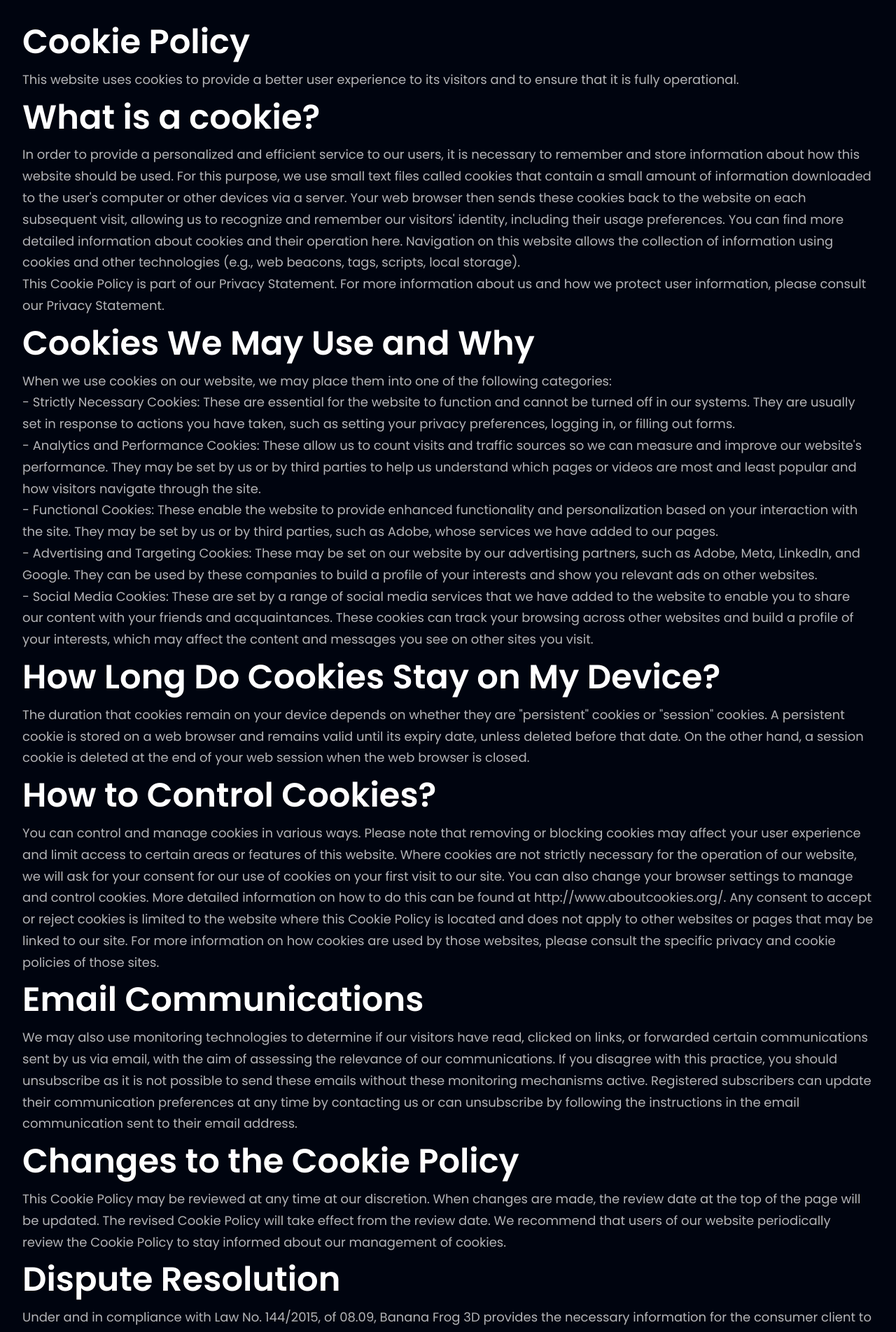
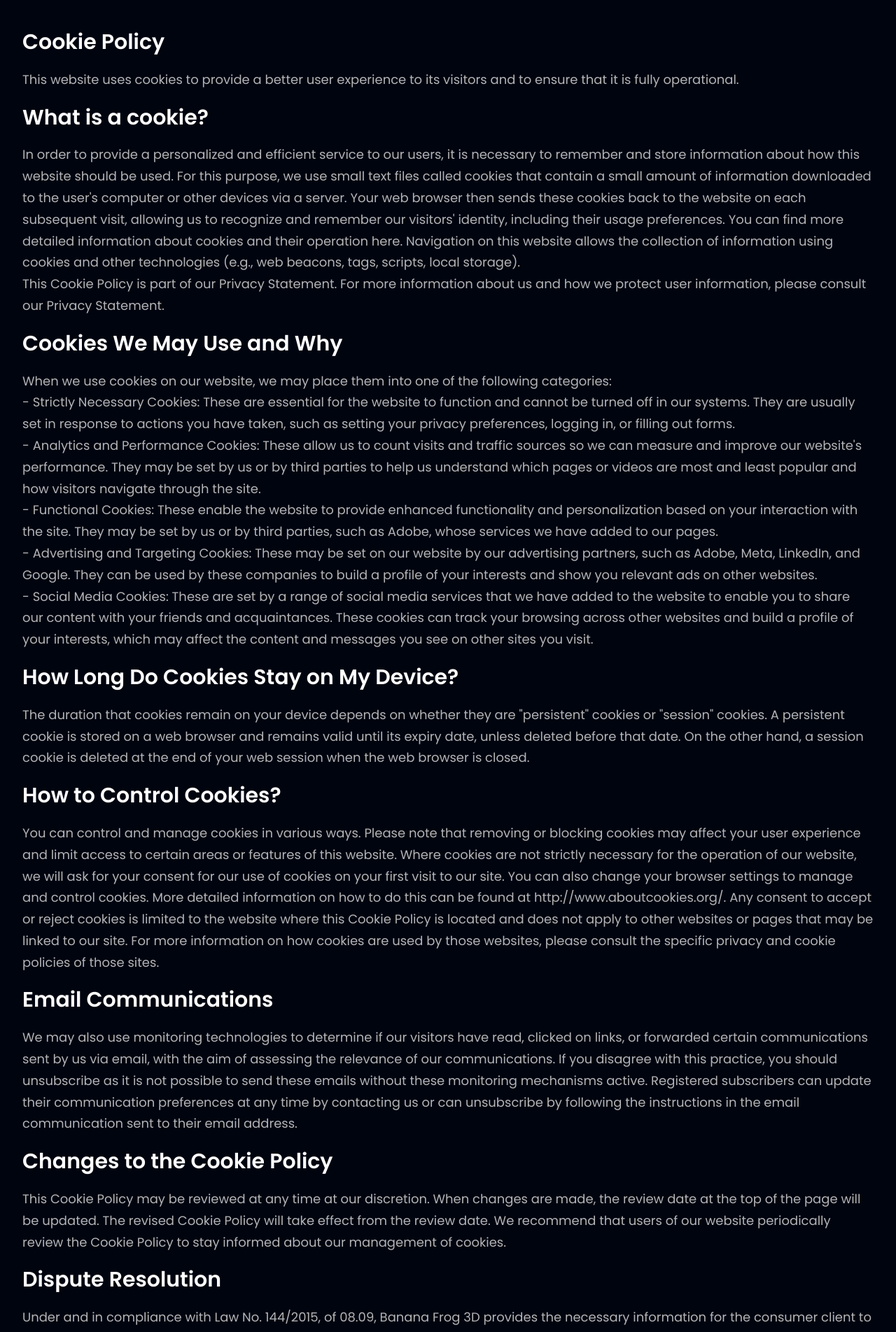
Before and after one commit to itsDaiton/business-website-template, a React (Vite) app: page /cookie-policy in a window 1280 px wide. Shown: the part 66-1970 px from the top of the page at 70% size. Built offline with nearby package versions, Linux system fonts and the light colour scheme.

Commit message:
clean: Add new header

```diff
--- a/package.json
+++ b/package.json
@@ -10,8 +10,10 @@
   },
   "dependencies": {
     "html-react-parser": "^5.1.16",
+    "i18next": "^23.15.1",
     "react": "^18.2.0",
     "react-dom": "^18.2.0",
+    "react-i18next": "^15.0.2",
     "react-router-dom": "^6.26.2"
   },
   "devDependencies": {
--- a/src/components/CookiePolicy.jsx
+++ b/src/components/CookiePolicy.jsx
@@ -4,12 +4,12 @@ import styles from "../styles/style";
 const CookiePolicy = () => {
   return (
     <section className={`${styles.flexLeft} flex-row flex-wrap sm:mb-20 mb-6`}>
-      <h2 className={styles.heading2}>Cookie Policy</h2>
+      <h3 className={styles.heading3}>Cookie Policy</h3>
       <p className={`${styles.paragraph}`}>
         This website uses cookies to provide a better user experience to its
         visitors and to ensure that it is fully operational.
       </p>
-      <h2 className={styles.heading2}>What is a cookie?</h2>
+      <h3 className={styles.heading3}>What is a cookie?</h3>
       <p className={`${styles.paragraph}`}>
         In order to provide a personalized and efficient service to our users,
         it is necessary to remember and store information about how this website
@@ -29,7 +29,7 @@ const CookiePolicy = () => {
         our Privacy Statement.
       </p>
 
-      <h2 className={styles.heading2}>Cookies We May Use and Why</h2>
+      <h3 className={styles.heading3}>Cookies We May Use and Why</h3>
       <p className={`${styles.paragraph}`}>
         When we use cookies on our website, we may place them into one of the
         following categories:
@@ -70,9 +70,9 @@ const CookiePolicy = () => {
         </li>
       </ul>
 
-      <h2 className={styles.heading2}>
+      <h3 className={styles.heading3}>
         How Long Do Cookies Stay on My Device?
-      </h2>
+      </h3>
       <p className={`${styles.paragraph}`}>
         The duration that cookies remain on your device depends on whether they
         are "persistent" cookies or "session" cookies. A persistent cookie is
@@ -81,7 +81,7 @@ const CookiePolicy = () => {
         at the end of your web session when the web browser is closed.
       </p>
 
-      <h2 className={styles.heading2}>How to Control Cookies?</h2>
+      <h3 className={styles.heading3}>How to Control Cookies?</h3>
       <p className={`${styles.paragraph}`}>
         You can control and manage cookies in various ways. Please note that
         removing or blocking cookies may affect your user experience and limit
@@ -97,7 +97,7 @@ const CookiePolicy = () => {
         consult the specific privacy and cookie policies of those sites.
       </p>
 
-      <h2 className={styles.heading2}>Email Communications</h2>
+      <h3 className={styles.heading3}>Email Communications</h3>
       <p className={`${styles.paragraph}`}>
         We may also use monitoring technologies to determine if our visitors
         have read, clicked on links, or forwarded certain communications sent by
@@ -110,7 +110,7 @@ const CookiePolicy = () => {
         sent to their email address.
       </p>
 
-      <h2 className={styles.heading2}>Changes to the Cookie Policy</h2>
+      <h3 className={styles.heading3}>Changes to the Cookie Policy</h3>
       <p className={`${styles.paragraph}`}>
         This Cookie Policy may be reviewed at any time at our discretion. When
         changes are made, the review date at the top of the page will be
@@ -119,7 +119,7 @@ const CookiePolicy = () => {
         Cookie Policy to stay informed about our management of cookies.
       </p>
 
-      <h2 className={styles.heading2}>Dispute Resolution</h2>
+      <h3 className={styles.heading3}>Dispute Resolution</h3>
       <p className={`${styles.paragraph}`}>
         Under and in compliance with Law No. 144/2015, of 08.09, Banana Frog 3D
         provides the necessary information for the consumer client to exercise
@@ -200,7 +200,7 @@ const CookiePolicy = () => {
         For more information, visit the Consumer Portal: www.consumidor.pt
       </p>
 
-      <h2 className={styles.heading2}>Complaint Book</h2>
+      <h3 className={styles.heading3}>Complaint Book</h3>
 
       <p className={`${styles.paragraph}`}>
         <a href="https://www.livroreclamacoes.pt/inicio">
--- a/src/components/PrivacyPolicy.jsx
+++ b/src/components/PrivacyPolicy.jsx
@@ -6,7 +6,7 @@ const PrivacyPolicy = () => {
     <section
       className={`${styles.flexLeft} flex-row flex-wrap sm:mb-20 mb-6`}
     >
-      <h2 className={styles.heading2}>Privacy Policy</h2>
+      <h3 className={styles.heading3}>Privacy Policy</h3>
       <p className={`${styles.paragraph}`}>
         Esquilo Tranquilo Lda, which operates commercially as Banana Frog 3D,
         located at Rua Leopoldo de Almeida, 30, 2750-035, Cascais, Cascais e
@@ -32,7 +32,7 @@ const PrivacyPolicy = () => {
         you should not use this Website.
       </p>
 
-      <h2 className={styles.heading2}>Use of the Website</h2>
+      <h3 className={styles.heading3}>Use of the Website</h3>
 
       <p className={`${styles.paragraph}`}>
         Users who visit the Website can access and read all content contained
@@ -79,9 +79,9 @@ const PrivacyPolicy = () => {
         conduct by the User.
       </p>
 
-      <h2 className={styles.heading2}>
+      <h3 className={styles.heading3}>
         Information and Content on this Website
-      </h2>
+      </h3>
 
       <p className={`${styles.paragraph}`}>
         All content and information published on this website are the
@@ -108,7 +108,7 @@ const PrivacyPolicy = () => {
         site, please send an email directly to bananafrog@bananafrog3d.com.
       </p>
 
-      <h2 className={styles.heading2}>Data Registration</h2>
+      <h3 className={styles.heading3}>Data Registration</h3>
 
       <p className={`${styles.paragraph}`}>
         The personal data of each user will be kept as long as the user's
@@ -123,7 +123,7 @@ const PrivacyPolicy = () => {
         should be sent to bananafrog@bananafrog3d.com.
       </p>
 
-      <h2 className={styles.heading2}>Use of Hyperlinks</h2>
+      <h3 className={styles.heading3}>Use of Hyperlinks</h3>
 
       <p className={`${styles.paragraph}`}>
         The content of this Website may include Hyperlinks to other Sites that
@@ -150,7 +150,7 @@ const PrivacyPolicy = () => {
         subsidiaries.
       </p>
 
-      <h2 className={styles.heading2}>Our Responsibility and Contacts</h2>
+      <h3 className={styles.heading3}>Our Responsibility and Contacts</h3>
 
       <p className={`${styles.paragraph}`}>
         Banana Frog 3D is not responsible for direct, indirect, or specific
@@ -230,7 +230,7 @@ const PrivacyPolicy = () => {
         link at the bottom of the email.
       </p>
 
-      <h2 className={styles.heading2}>Data Registration</h2>
+      <h3 className={styles.heading3}>Data Registration</h3>
       <p className={`${styles.paragraph}`}>
         We collect personal information via the voluntary filling out of forms
         provided for scheduling visits, requesting information about properties
@@ -252,7 +252,7 @@ const PrivacyPolicy = () => {
         time of initial data collection.
       </p>
 
-      <h2 className={styles.heading2}>Automatically Collected Data</h2>
+      <h3 className={styles.heading3}>Automatically Collected Data</h3>
       <p className={`${styles.paragraph}`}>
         The domains and IP addresses of visitors are automatically recorded.
         This information does not identify the user but only the computer used
@@ -262,7 +262,7 @@ const PrivacyPolicy = () => {
         collected and analyzed in this process.
       </p>
 
-      <h2 className={styles.heading2}>Data Retention</h2>
+      <h3 className={styles.heading3}>Data Retention</h3>
       <p className={`${styles.paragraph}`}>
         The data will be kept as long as the user's subscription is active, with
         the aim of improving the services offered, and after its expiration,
@@ -271,7 +271,7 @@ const PrivacyPolicy = () => {
         contractual purposes related to the services provided.
       </p>
 
-      <h2 className={styles.heading2}>Access to Personal Data</h2>
+      <h3 className={styles.heading3}>Access to Personal Data</h3>
 
       <p className={`${styles.paragraph}`}>
         To request clarifications about accessing personal data, or to clarify
--- a/src/components/Terms.jsx
+++ b/src/components/Terms.jsx
@@ -4,7 +4,7 @@ import styles from "../styles/style";
 const Terms = () => {
   return (
     <section className={`${styles.flexLeft} flex-row flex-wrap sm:mb-20 mb-6`}>
-      <h2 className={styles.heading2}>Website Usage</h2>
+      <h3 className={styles.heading3}>Website Usage</h3>
       <p className={`${styles.paragraph}`}>
         Users who visit the Website can access and read all the content
         contained therein without the need to register data or personal
@@ -17,9 +17,9 @@ const Terms = () => {
         registration or submitted form.
       </p>
 
-      <h2 className={styles.heading2}>
+      <h3 className={styles.heading3}>
         This Website, or any of our services, should not be used:
-      </h2>
+      </h3>
       <ul>
         <li className={`${styles.paragraph}`}>
           - For any reason or purpose that is illegal, defamatory, offensive,
@@ -61,9 +61,9 @@ const Terms = () => {
         disruptive conduct of the User.
       </p>
 
-      <h2 className={styles.heading2}>
+      <h3 className={styles.heading3}>
         Information and Content of this Website
-      </h2>
+      </h3>
       <p className={`${styles.paragraph}`}>
         All content and information published on this website are the
         responsibility of Banana Frog 3D, which ensures their truthfulness and
@@ -87,7 +87,7 @@ const Terms = () => {
         this site, please email directly to bananafrog@bananafrog3d.com.
       </p>
 
-      <h2 className={styles.heading2}>Use of Hyperlinks</h2>
+      <h3 className={styles.heading3}>Use of Hyperlinks</h3>
       <p className={`${styles.paragraph}`}>
         The content of this Website may include Hyperlinks (links) to other
         Sites that are not operated by Banana Frog 3D. Banana Frog 3D is not
--- a/src/styles/style.js
+++ b/src/styles/style.js
@@ -2,6 +2,7 @@ const styles = {
   boxWidth: "xl:max-w-[1300px] w-full sm:px-8 px-4",
 
   heading2: "font-poppins font-semibold xs:text-[48px] text-[40px] text-white xs:leading-[76.8px] leading-[66.8px] w-full",
+  heading3: "font-poppins font-semibold xs:text-[30px] text-[40px] text-white xs:leading-[76.8px] leading-[66.8px] w-full",
   paragraph: "font-poppins font-normal text-dimWhite text-[18px] leading-[30.8px]",
 
   flexCenter: "flex justify-center items-center",
```
Also changed, not shown: 1 other file (tests, documents, lock files or other folders).
